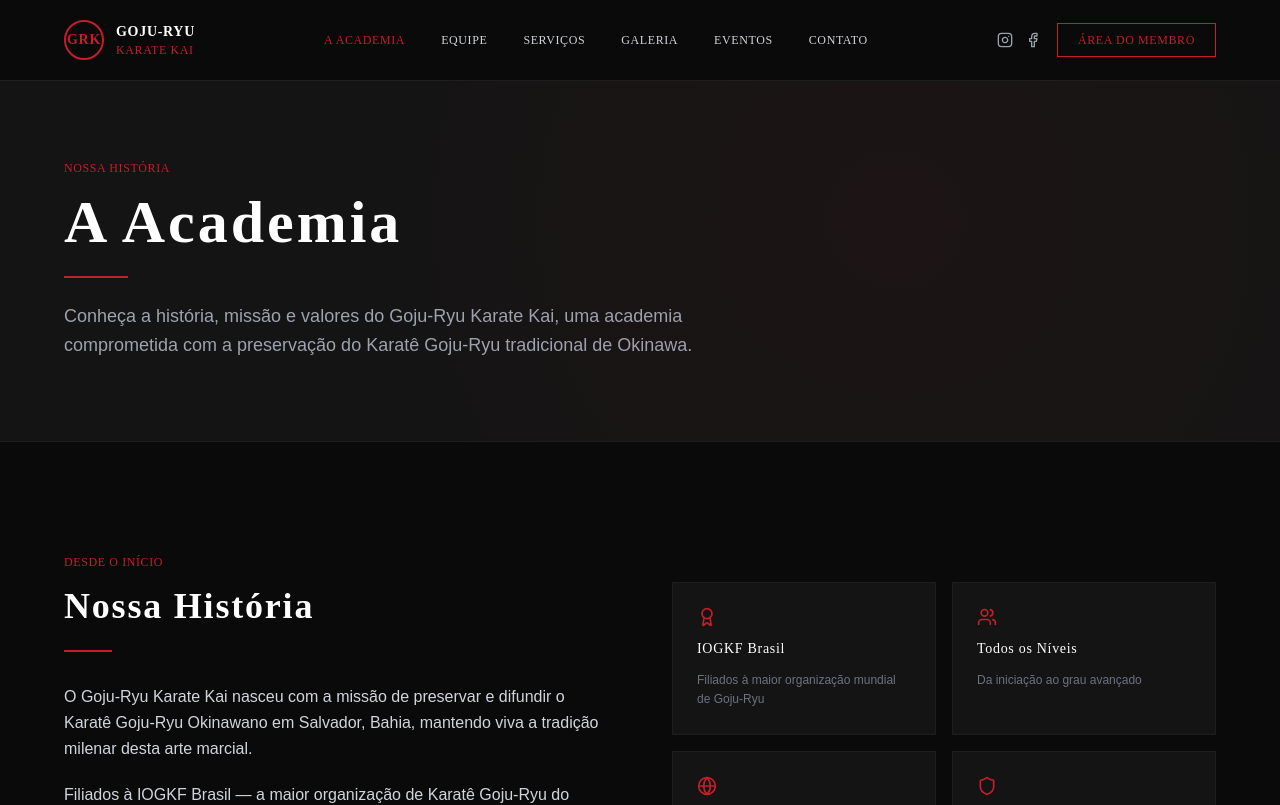
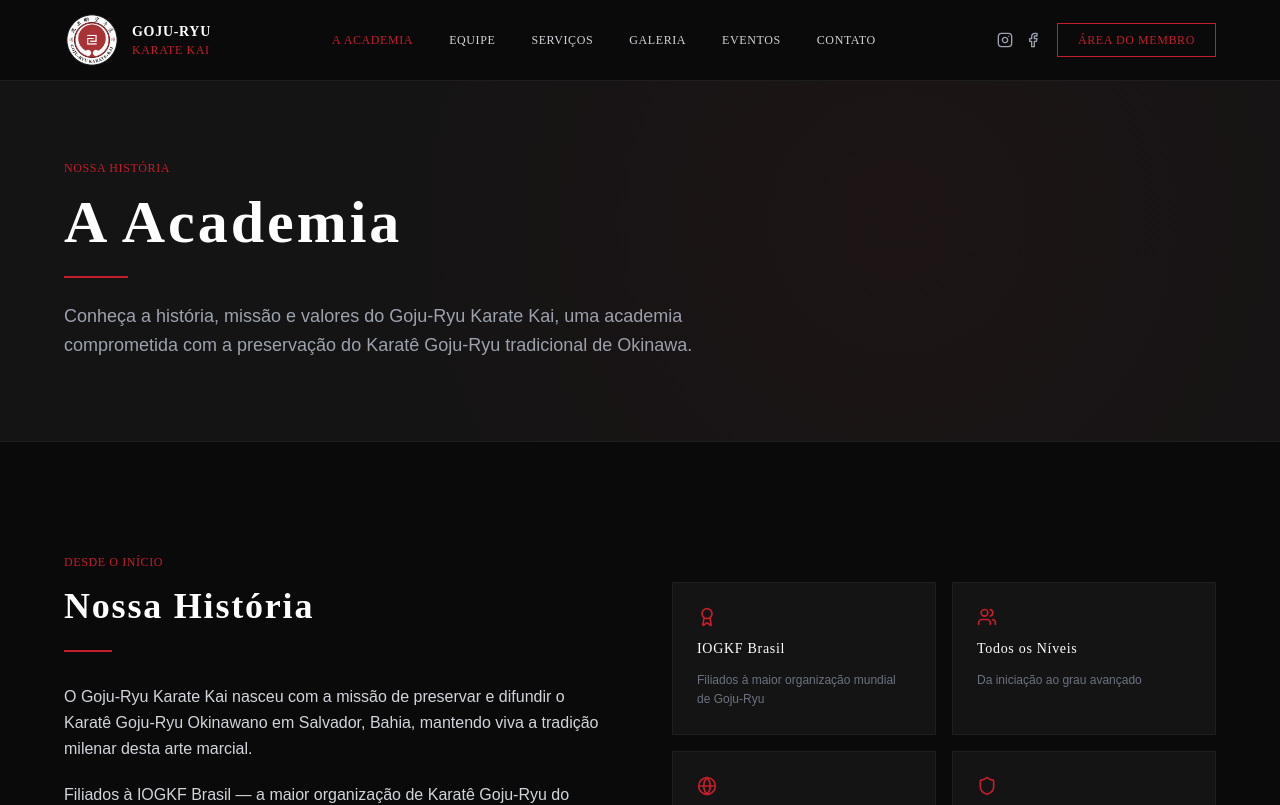
Before and after one commit to paulocasais/Goju-Ryu-Karate-Kai, a Next.js app: page /sobre in a window 1280 px wide. Shown: the top 805 px of the page. Built offline with nearby package versions, Linux system fonts and the light colour scheme.

Commit message:
feat: adiciona logo original transparente, paleta branca e atualiza Navbar

```diff
--- a/src/components/Navbar.jsx
+++ b/src/components/Navbar.jsx
@@ -43,9 +43,11 @@ export default function Navbar() {
         <div className="flex items-center justify-between h-20">
           {/* Logo */}
           <Link href="/" className="flex items-center gap-3 group">
-            <div className="w-10 h-10 rounded-full border-2 border-primary flex items-center justify-center">
-              <span className="font-cinzel text-primary text-sm font-bold">GRK</span>
-            </div>
+            <img
+              src="/logo.png"
+              alt="Goju-Ryu Karate-Kai"
+              className="h-14 w-14 object-contain transition-transform duration-300 group-hover:scale-105"
+            />
             <div className="flex flex-col leading-tight">
               <span className="font-cinzel text-white text-sm font-semibold tracking-widest uppercase">Goju-Ryu</span>
               <span className="font-cinzel text-primary text-xs tracking-[0.15em] uppercase">Karate Kai</span>
--- a/tailwind.config.js
+++ b/tailwind.config.js
@@ -23,6 +23,11 @@ module.exports = {
           card: '#141414',
           border: '#1e1e1e',
           muted: '#2a2a2a',
+        },
+        white: {
+          DEFAULT: '#ffffff',
+          muted: '#f5f5f5',
+          dim: '#e0e0e0',
         },
       },
       fontFamily: {
```
Also changed, not shown: public/logo.png (added).
